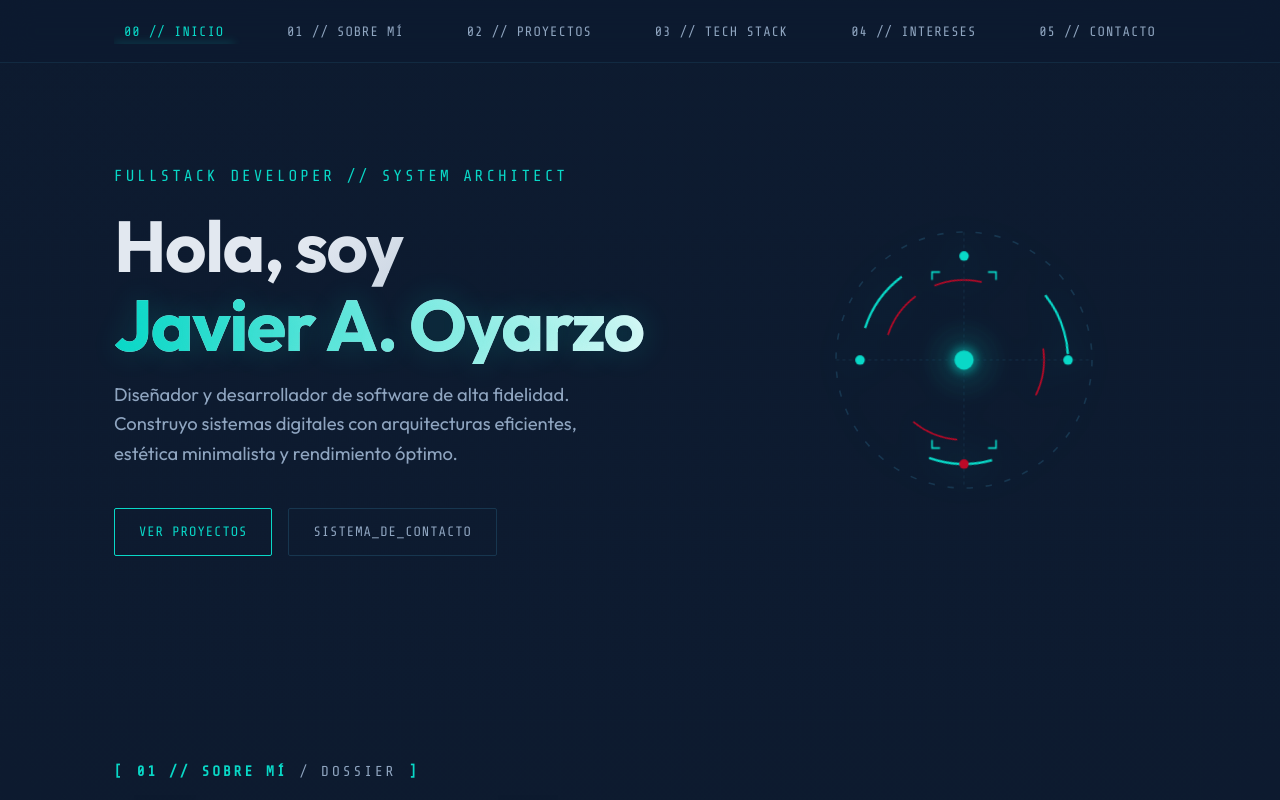
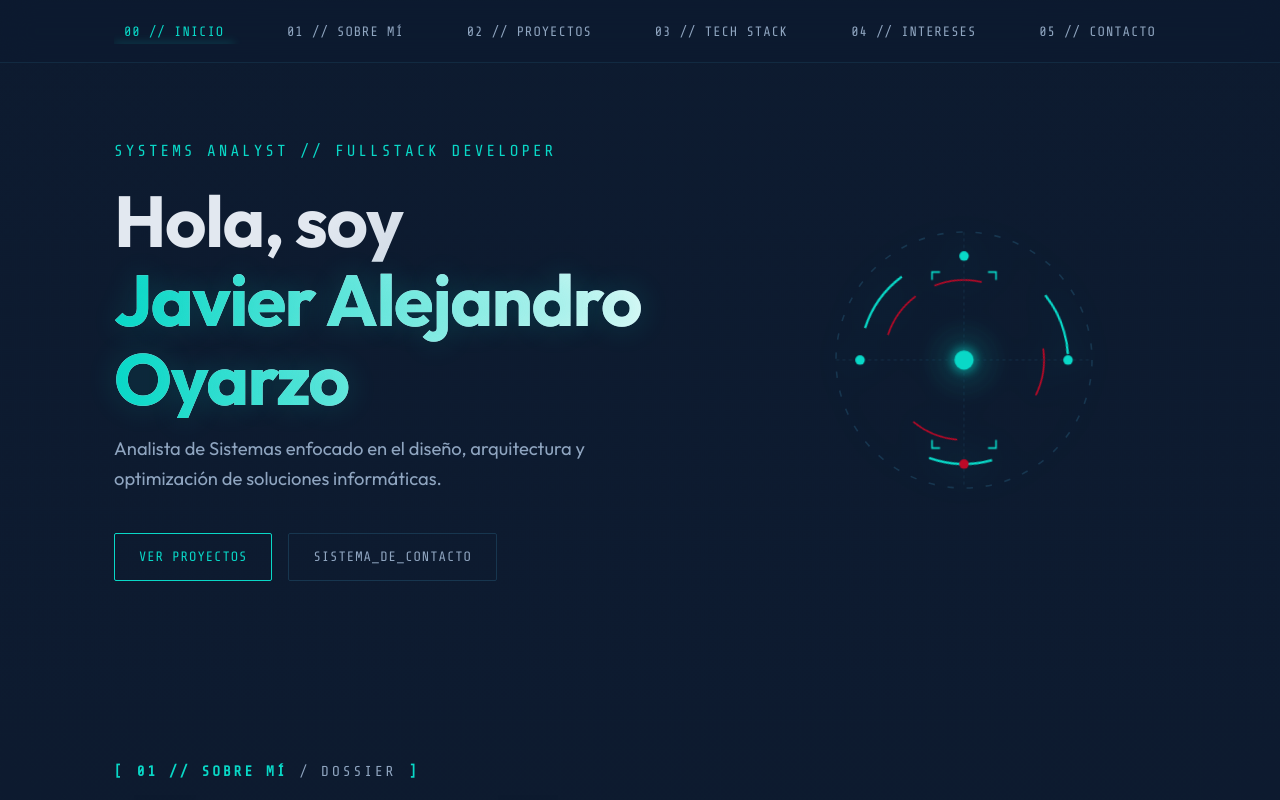
Before and after one commit to javiboin/dev-portfolio, a React (Vite) app: page / in a window 1280 px wide. Shown: the top 800 px of the page. Built offline with nearby package versions, Linux system fonts and the light colour scheme.

Commit message:
Refactor: info

```diff
--- a/src/components/Hero.jsx
+++ b/src/components/Hero.jsx
@@ -4,14 +4,13 @@ const Hero = () => {
     return (
         <section className="hero" id="inicio">
             <div className="hero-content">
-                <span className="hero-subtitle">FULLSTACK DEVELOPER // SYSTEM ARCHITECT</span>
+                <span className="hero-subtitle">SYSTEMS ANALYST // FULLSTACK DEVELOPER</span>
                 <h1 className="hero-title">
                     Hola, soy
-                    <span>Javier A. Oyarzo</span>
+                    <span>Javier Alejandro Oyarzo</span>
                 </h1>
                 <p className="hero-desc">
-                    Diseñador y desarrollador de software de alta fidelidad. Construyo sistemas
-                    digitales con arquitecturas eficientes, estética minimalista y rendimiento óptimo.
+                    Analista de Sistemas enfocado en el diseño, arquitectura y optimización de soluciones informáticas.
                 </p>
                 <div className="hero-cta">
                     <a href="#proyectos" className="btn-primary">VER PROYECTOS</a>
--- a/src/pages/Contact.jsx
+++ b/src/pages/Contact.jsx
@@ -25,8 +25,8 @@ const Contact = () => {
                             <span className="contact-method-icon">✉</span>
                             <div className="contact-method-details">
                                 <span className="contact-method-label">EMAIL // CANAL</span>
-                                <a href="mailto:oyarzo.javier.a@gmail.com" className="contact-method-link">
-                                    oyarzo.javier.a@gmail.com
+                                <a href="mailto:javiboindev@gmail.com" className="contact-method-link">
+                                    javiboindev@gmail.com
                                 </a>
                             </div>
                         </li>
```
